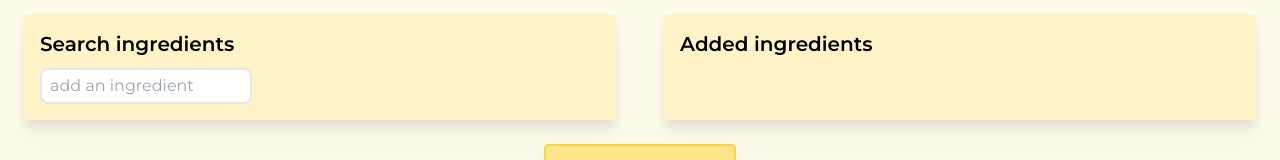
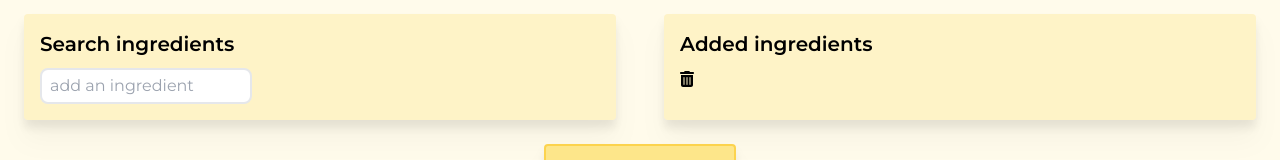
Before and after one commit to Kimono90/kitchen-tetris, a React (Vite) app: page / in a window 1280 px wide. Shown: the part 170-330 px from the top of the page. Built offline with nearby package versions, Linux system fonts and the light colour scheme.

Commit message:
Setup for fontawesome icons

```diff
--- a/package.json
+++ b/package.json
@@ -9,6 +9,9 @@
     "preview": "vite preview"
   },
   "dependencies": {
+    "@fortawesome/fontawesome-svg-core": "^6.1.2",
+    "@fortawesome/free-solid-svg-icons": "^6.1.2",
+    "@fortawesome/react-fontawesome": "^0.2.0",
     "@types/node": "^18.7.3",
     "axios": "^0.27.2",
     "react": "^18.2.0",
--- a/src/pages/search-page.tsx
+++ b/src/pages/search-page.tsx
@@ -1,4 +1,6 @@
-import React, { ChangeEvent, ReactElement, useState } from 'react';
+import React, { ChangeEvent, useState } from 'react';
+import { FontAwesomeIcon } from '@fortawesome/react-fontawesome';
+import { faTrashCan } from '@fortawesome/free-solid-svg-icons';
 
 export function SearchPage() {
   const [ingredientToAdd, setIngredientToAdd] = useState<string>('');
@@ -34,6 +36,9 @@
           </div>
           <div className={'w-2/4 p-4 bg-amber-100 rounded m-6 drop-shadow-xl'}>
             <h2 className={'pb-2.5'}>Added ingredients</h2>
+            <span>
+              <FontAwesomeIcon icon={faTrashCan} />
+            </span>
             {renderSelectedIngredients()}
           </div>
         </div>
```
Also changed, not shown: 1 other file (tests, documents, lock files or other folders).
